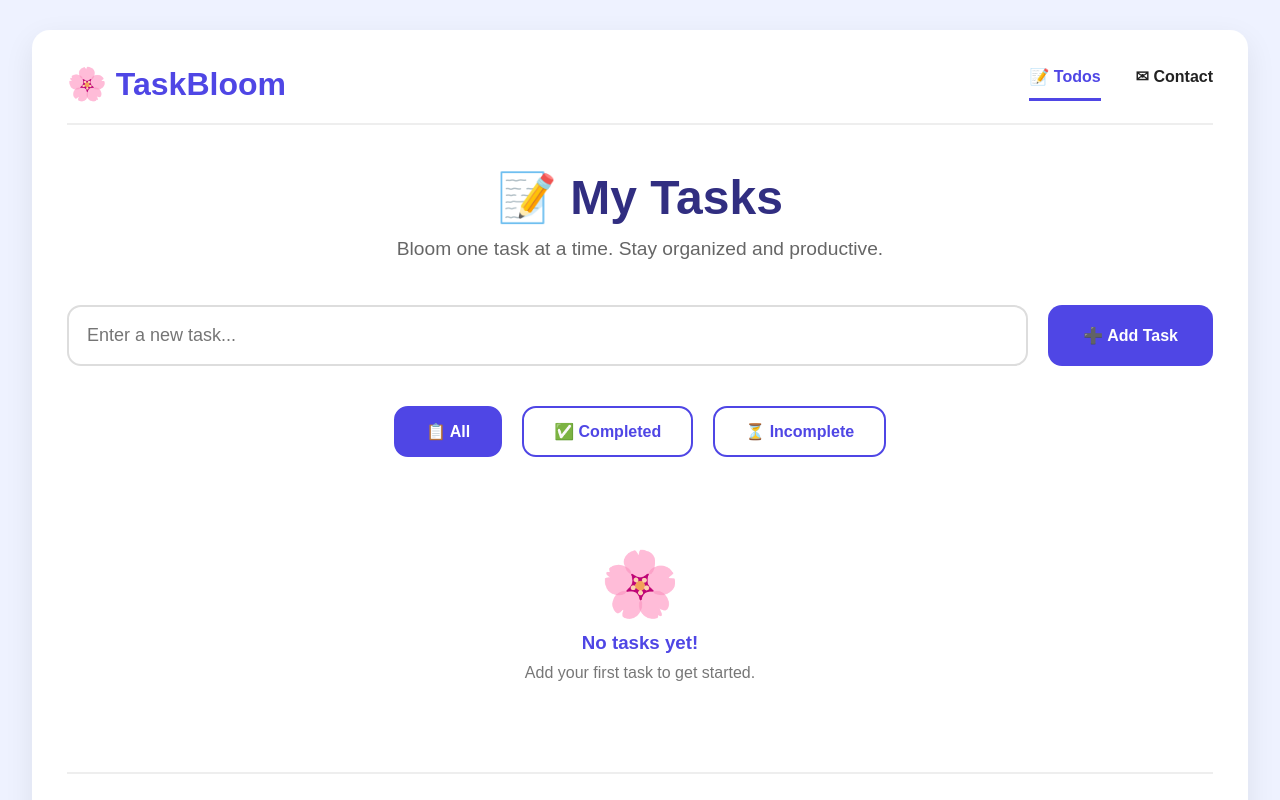
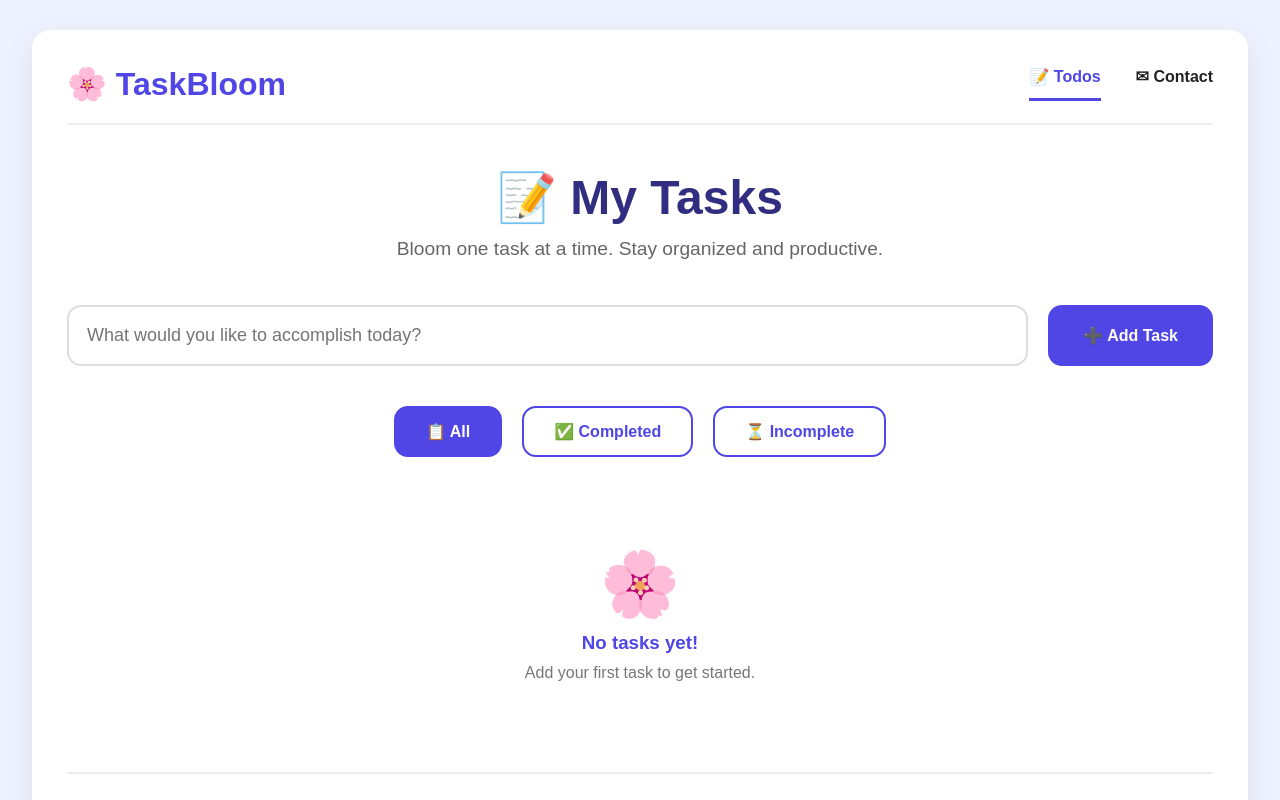
Before and after one commit to Mescob173/TaskBloom, a React (Create React App) app: page /todos in a window 1280 px wide. Shown: the top 800 px of the page. Built offline with nearby package versions, Linux system fonts and the light colour scheme.

Commit message:
Improve task input placeholder

```diff
--- a/src/pages/TodosPage.js
+++ b/src/pages/TodosPage.js
@@ -66,7 +66,7 @@ const totalTasks = todos.length;
 <div className="input-group">
   <input
   type="text"
-  placeholder="Enter a new task..."
+  placeholder="What would you like to accomplish today?"
   value={newTodo}
   onChange={(e) => setNewTodo(e.target.value)}
   onKeyDown={(e) => {
```
